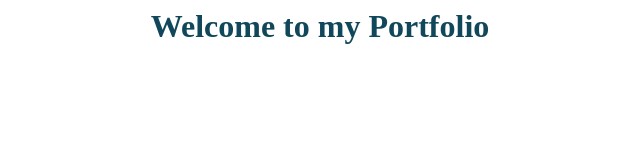
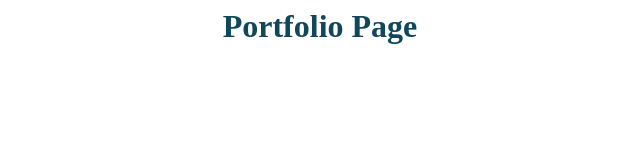
Before and after one commit to LeoSBl3/leos-protfolio, a plain HTML site: page index.html in a window 1280 px wide. Shown: the whole page, without its empty margins (312-952 px from the left). Drawn offline with Linux system fonts and the light colour scheme.

Commit message:
Update index.html

```diff
--- a/index.html
+++ b/index.html
@@ -1,7 +1,7 @@
 <html>
 
   <body>
-    <h1> Welcome to my Portfolio
+    <h1> Portfolio Page
   </body>
 
   <style>
```
